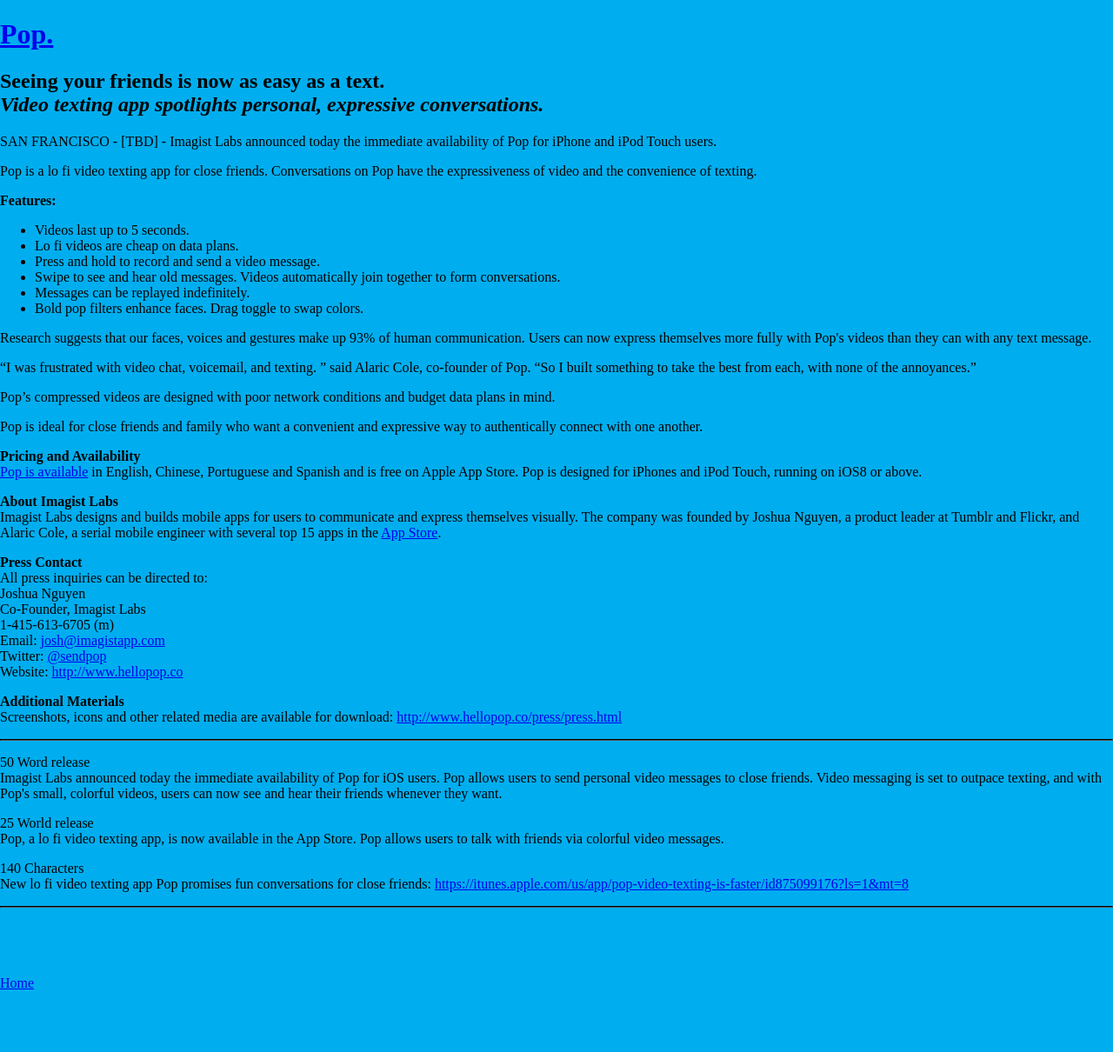
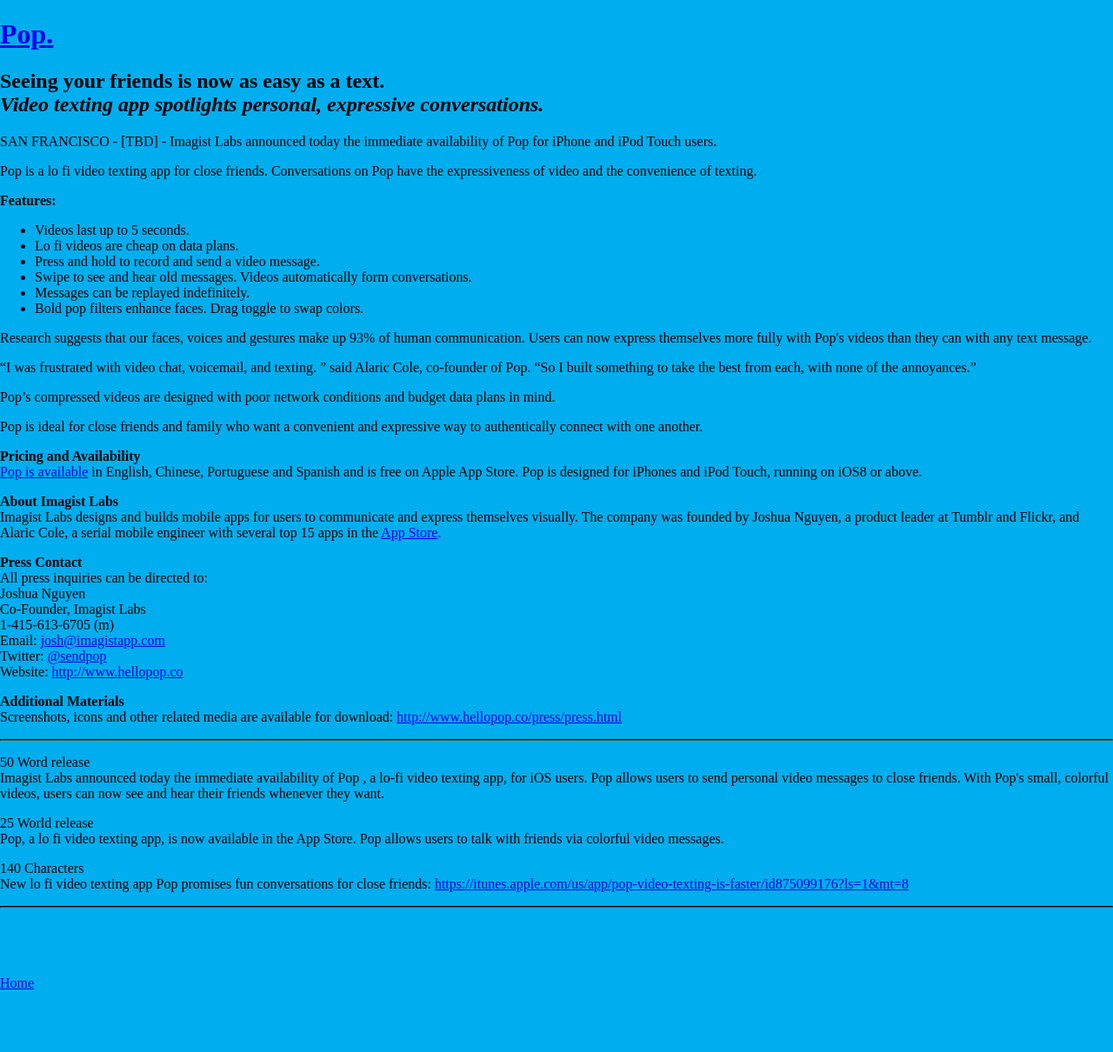
Before and after one commit to joshuanguyen/pop-web, a Jekyll site: the page press/release.html, which Jekyll copies as it is, in a window 1280 px wide. Shown: the whole page at 87% size. Built offline with Jekyll 4.4.1, drawn with Linux system fonts in a browser that asks for light colours.

Commit message:
Update release.html

```diff
--- a/press/release.html
+++ b/press/release.html
@@ -28,7 +28,7 @@
 	<li>Videos last up to 5 seconds.</li>
 	<li>Lo fi videos are cheap on data plans.</li>
 	<li>Press and hold to record and send a video message.</li>
-	<li>Swipe to see and hear old messages. Videos automatically join together to form conversations. </li>
+	<li>Swipe to see and hear old messages. Videos automatically form conversations.</li>
 	<li>Messages can be replayed indefinitely.</li>
 	<li>Bold pop filters enhance faces. Drag toggle to swap colors. </li>
 	</ul>
@@ -63,7 +63,7 @@
 <hr style="border-color:black;">
 
 <p>50 Word release<br>
-Imagist Labs announced today the immediate availability of Pop for iOS users. Pop allows users to send personal video messages to close friends.  Video messaging is set to outpace texting, and with Pop's small, colorful videos, users can now see and hear their friends whenever they want. </p>
+Imagist Labs announced today the immediate availability of Pop , a lo-fi video texting app, for iOS users. Pop allows users to send personal video messages to close friends. With Pop's small, colorful videos, users can now see and hear their friends whenever they want. </p>
 
 <p>25 World release<br>
 Pop, a lo fi video texting app,  is now available in the App Store. Pop allows users to talk with friends via colorful video messages.</p>
```
